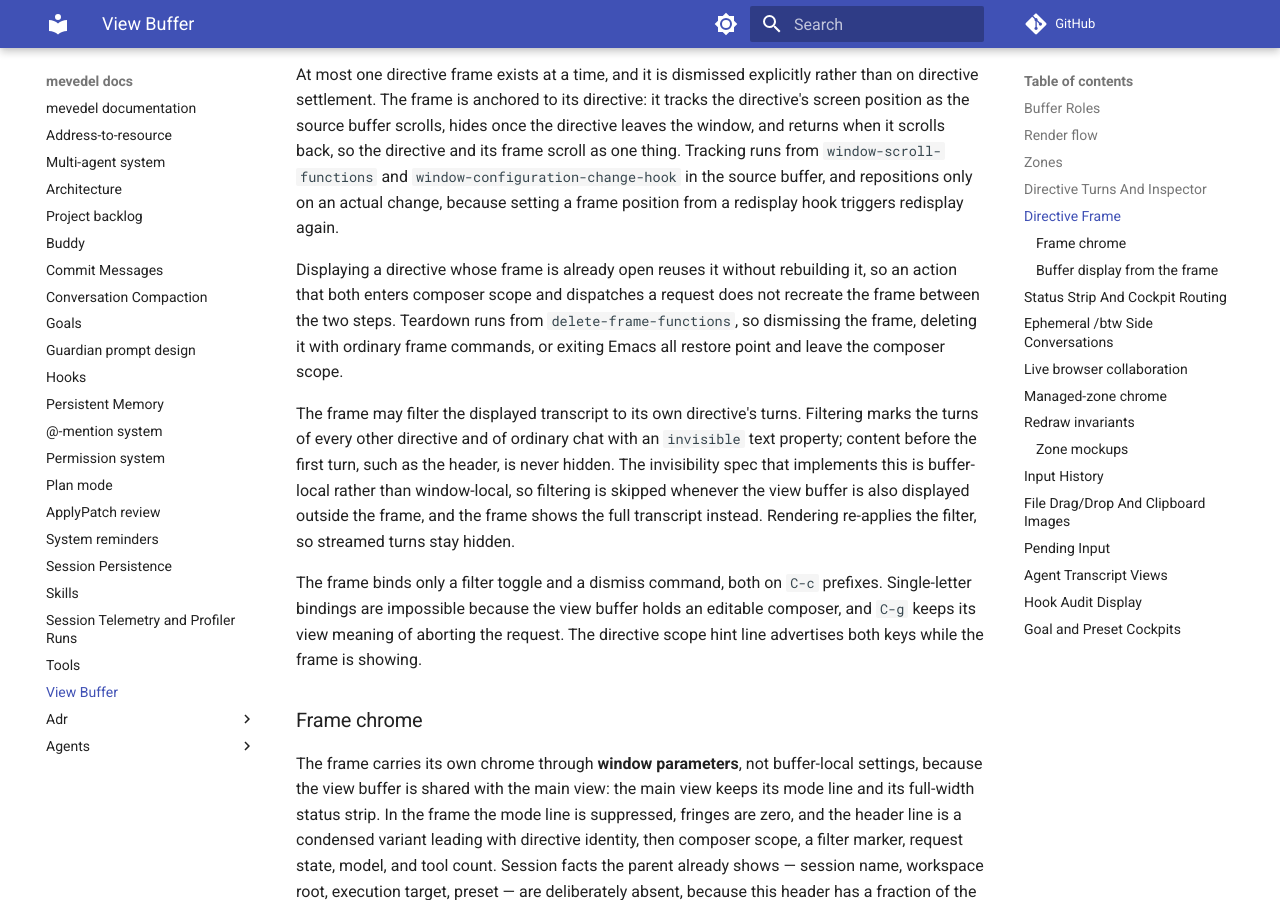
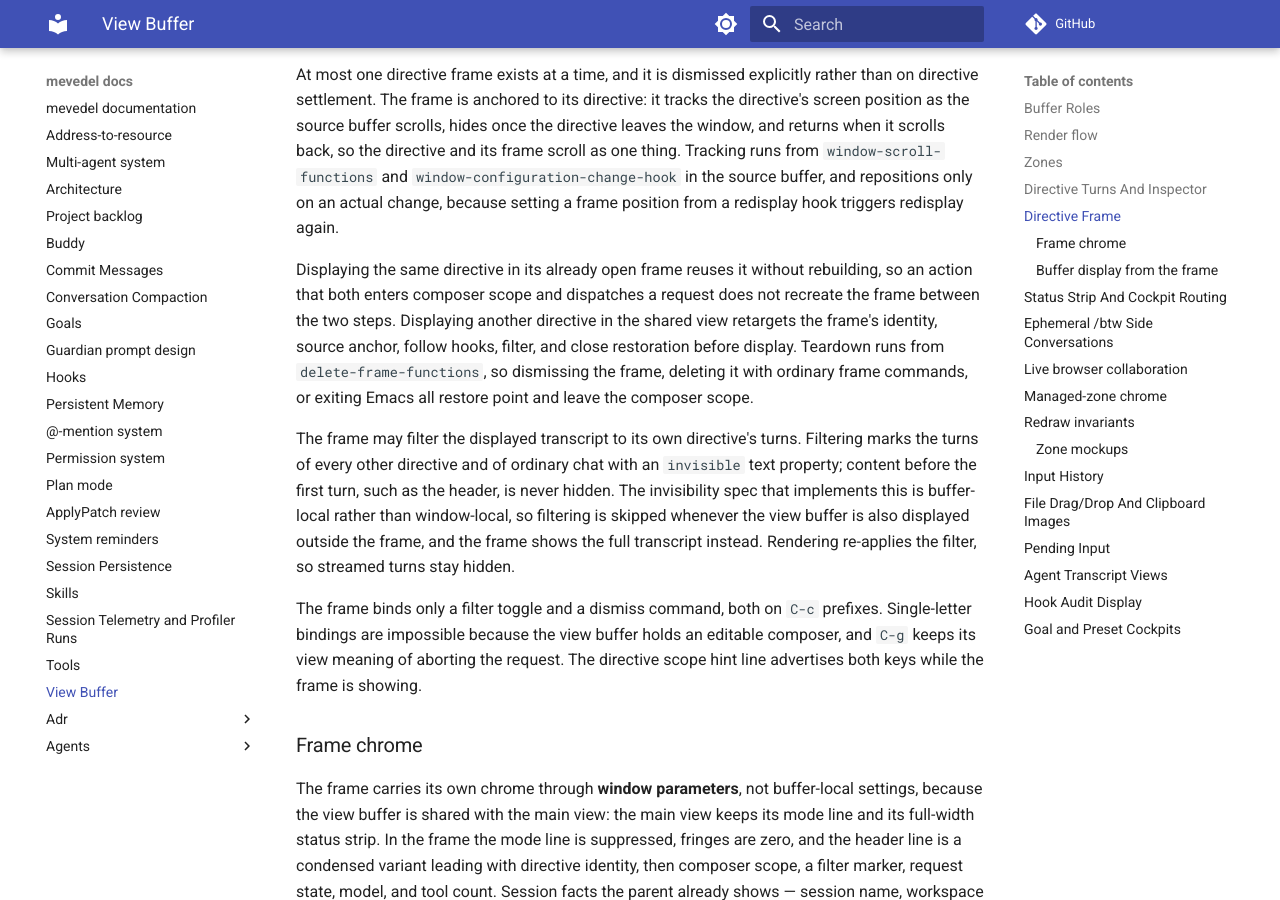
Before and after one commit to FrauH0lle/mevedel, an MkDocs documentation site: the page built from docs/view.md, in a window 1280 px wide and 900 px high, scrolled down 7049 px. Built offline with MkDocs 1.6.1 and Material for MkDocs 9.7.7, drawn with Linux system fonts in a browser that asks for light colours; comment, search, counter and statistics services are not loaded.

Commit message:
fix(directives): Enforce exact current identity

```diff
--- a/docs/view.md
+++ b/docs/view.md
@@ -326,11 +326,14 @@ directive and its frame scroll as one thing. Tracking runs from
 buffer, and repositions only on an actual change, because setting a frame
 position from a redisplay hook triggers redisplay again.
 
-Displaying a directive whose frame is already open reuses it without rebuilding
-it, so an action that both enters composer scope and dispatches a request does
-not recreate the frame between the two steps. Teardown runs from `delete-frame-functions`, so
-dismissing the frame, deleting it with ordinary frame commands, or exiting Emacs
-all restore point and leave the composer scope.
+Displaying the same directive in its already open frame reuses it without
+rebuilding, so an action that both enters composer scope and dispatches a
+request does not recreate the frame between the two steps. Displaying another
+directive in the shared view retargets the frame's identity, source anchor,
+follow hooks, filter, and close restoration before display. Teardown runs from
+`delete-frame-functions`, so dismissing the frame, deleting it with ordinary
+frame commands, or exiting Emacs all restore point and leave the composer
+scope.
 
 The frame may filter the displayed transcript to its own directive's turns.
 Filtering marks the turns of every other directive and of ordinary chat with an
```
Also changed, not shown: docs/architecture.md (+3 -0 lines), 4 other files.
